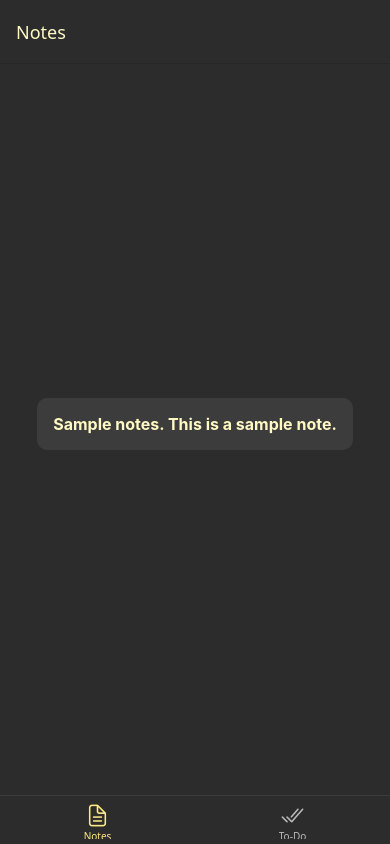
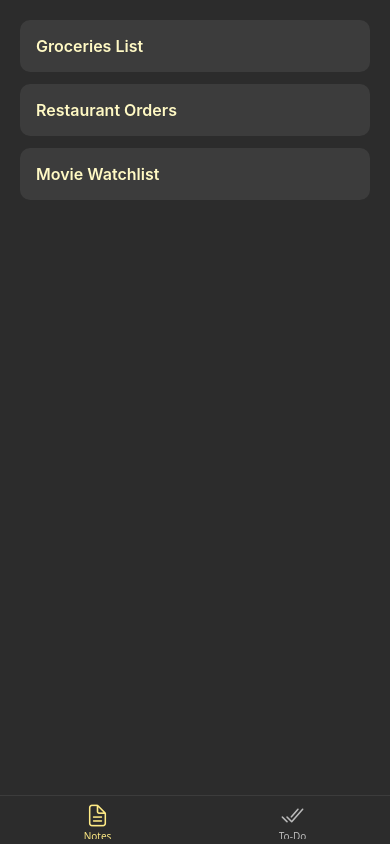
Before and after one commit to Felix-Silva/tasket, a React Native app: screen /Notes in a window 390 px wide. Built offline with nearby package versions, Linux system fonts and the light colour scheme.

Commit message:
Disabled navigation header. Began Notes FlatList.

```diff
--- a/App.js
+++ b/App.js
@@ -9,11 +9,11 @@ const Tab = createBottomTabNavigator();
 
 export default function App() {
   return (
+
     <NavigationContainer theme={DarkTheme}>
       <Tab.Navigator
         screenOptions={({ route }) => ({
-          headerStyle: { backgroundColor: '#2c2c2c' },
-          headerTintColor: '#fff9c4',
+          headerShown: false, // disable header
           tabBarStyle: { backgroundColor: '#2c2c2c', borderTopColor: '#3c3c3c' },
           tabBarActiveTintColor: '#ffeb85',
           tabBarInactiveTintColor: '#bbb',
@@ -26,7 +26,7 @@ export default function App() {
               iconName = 'checkmark-done-outline';
             }
 
-            return <Ionicons name={iconName} size={size} color={color} />;
+            return <Ionicons name={iconName} size={size} color={color} />;w
           },
         })}
       >
--- a/screens/NotesScreen.js
+++ b/screens/NotesScreen.js
@@ -1,20 +1,39 @@
-import React from 'react';
-import { View, Text, StyleSheet } from 'react-native';
+import React, { useState } from 'react';
+import { View, Text, StyleSheet, FlatList, Pressable } from 'react-native';
 
 export default function NotesScreen() {
+  const [notes, setNotes] = useState([
+    { id: '1', text: 'Groceries List' },
+    { id: '2', text: 'Restaurant Orders' },
+    { id: '3', text: 'Movie Watchlist' },
+  ]);
+
+  const renderItem = ({ item }) => (
+    <Pressable
+      style={styles.item}
+      onPress={() => {
+        console.log('Tapped note:', item.text);
+        // soon: navigation.navigate('NoteDetail', { note: item })
+      }}
+    >
+      <Text style={styles.text}>{item.text}</Text>
+    </Pressable>
+  );
+
   return (
     <View style={styles.container}>
-      <View style={styles.item}>
-        <Text style={styles.text}>Sample notes. This is a sample note.</Text>
-      </View>
+      <FlatList
+        data={notes}
+        keyExtractor={(item) => item.id}
+        renderItem={renderItem}
+        contentContainerStyle={{ paddingBottom: 20 }}
+      />
     </View>
   );
 }
 
 const styles = StyleSheet.create({
   container: {
-    justifyContent: 'center',
-    alignItems: 'center',
     flex: 1,
     backgroundColor: '#2c2c2c',
     padding: 20,
@@ -28,6 +47,6 @@ const styles = StyleSheet.create({
   text: {
     color: '#fff9c4',
     fontSize: 16,
-    fontWeight: 'bold',
+    fontWeight: '600', // semibold
   },
 });
```
